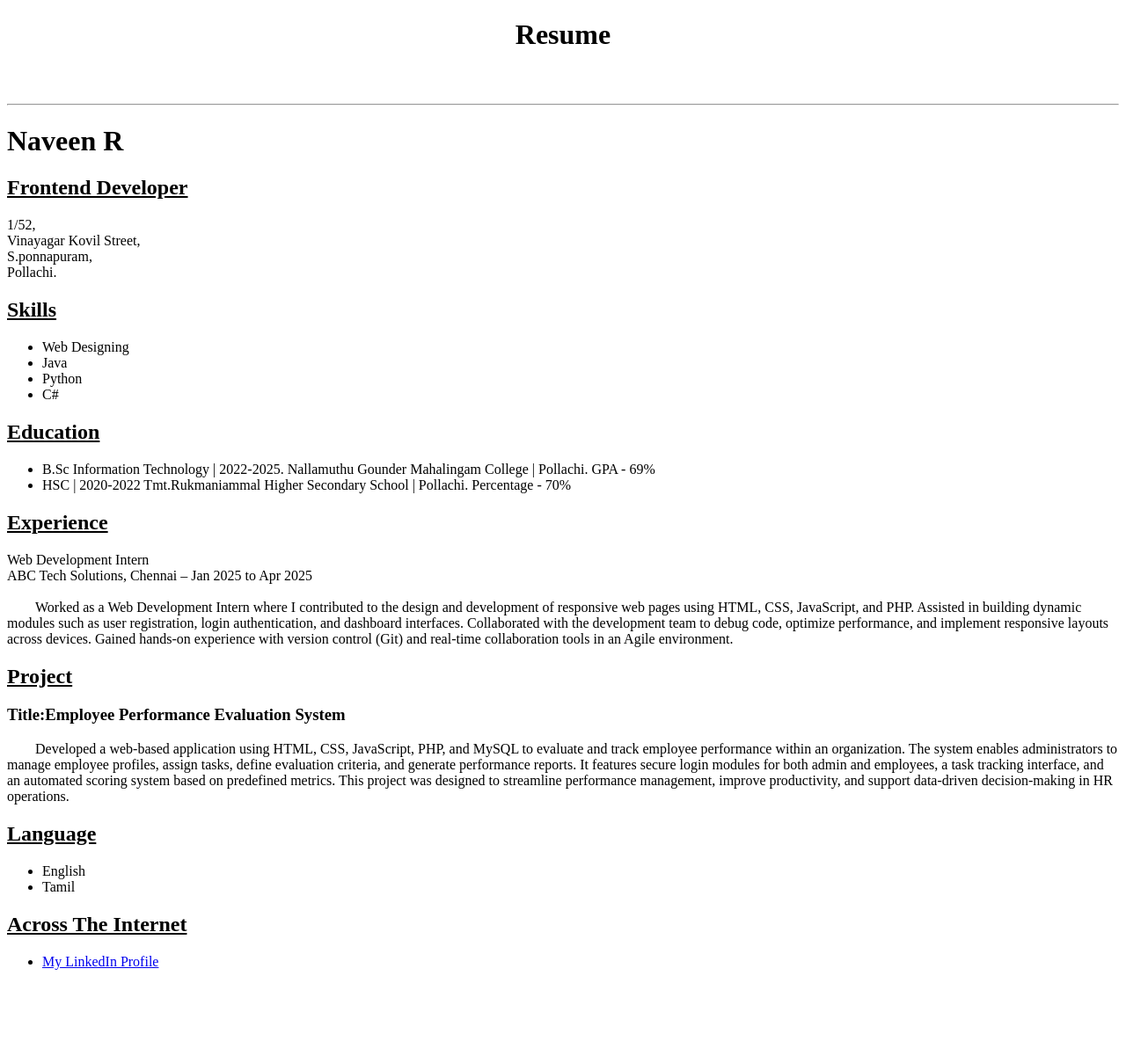
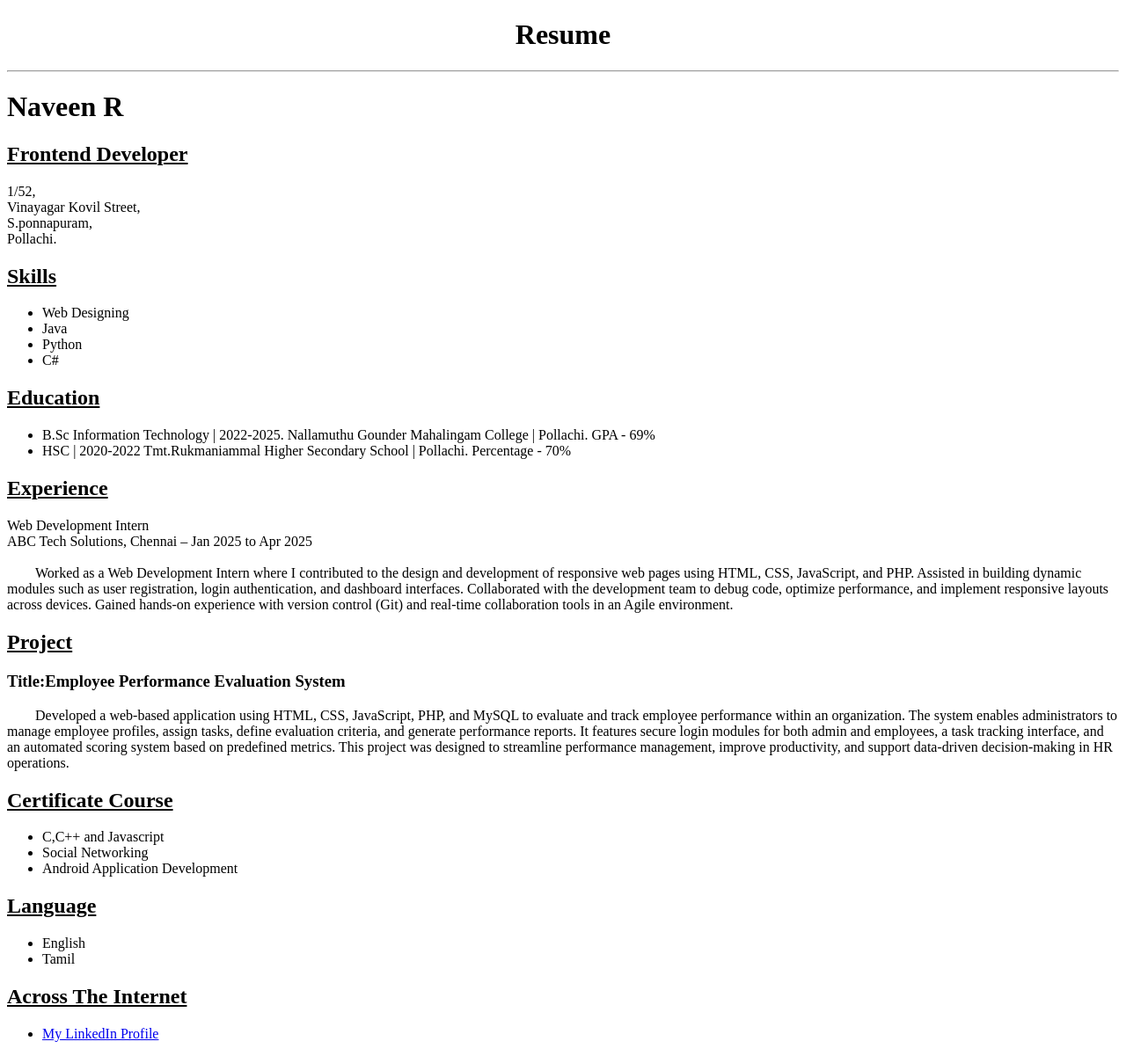
Before and after one commit to Naveen1739/simpel-resume, a plain HTML site: page bio.html in a window 1280 px wide. Shown: the whole page at 88% size. Before the commit the page ends 1119 px from the top, so only its background shows below. Drawn offline with Linux system fonts and the light colour scheme.

Commit message:
Added Certified Course

```diff
--- a/bio.css
+++ b/bio.css
@@ -1,8 +1,8 @@
 
   hr {
 
-    margin-top: 60px;
-    margin-bottom: 20px;
+    margin-top: 10px;
+    margin-bottom: 10px;
   }
  h2 {
     text-decoration: underline;
--- a/bio.html
+++ b/bio.html
@@ -9,7 +9,6 @@
 <body>
 	<h1 id="tit">Resume</h1>
 	<hr>
-
 	<h1>Naveen R</h1>
 	<h2>Frontend Developer</h2>
 	<p>
@@ -42,6 +41,12 @@ ABC Tech Solutions, Chennai – Jan 2025 to Apr 2025<br>
 	<P>
 	&emsp;&emsp;Developed a web-based application using HTML, CSS, JavaScript, PHP, and MySQL to evaluate and track employee performance within an organization. The system enables administrators to manage employee profiles, assign tasks, define evaluation criteria, and generate performance reports. It features secure login modules for both admin and employees, a task tracking interface, and an automated scoring system based on predefined metrics. This project was designed to streamline performance management, improve productivity, and support data-driven decision-making in HR operations.
 	</P>
+	<h2>Certificate Course</h2>
+	<ul>
+		<li>C,C++ and Javascript</li>
+		<li>Social Networking</li>
+		<li>Android Application Development</li>
+	</ul>
 	<h2>Language</h2>
 	<ul>
 		<li>English</li>
```
